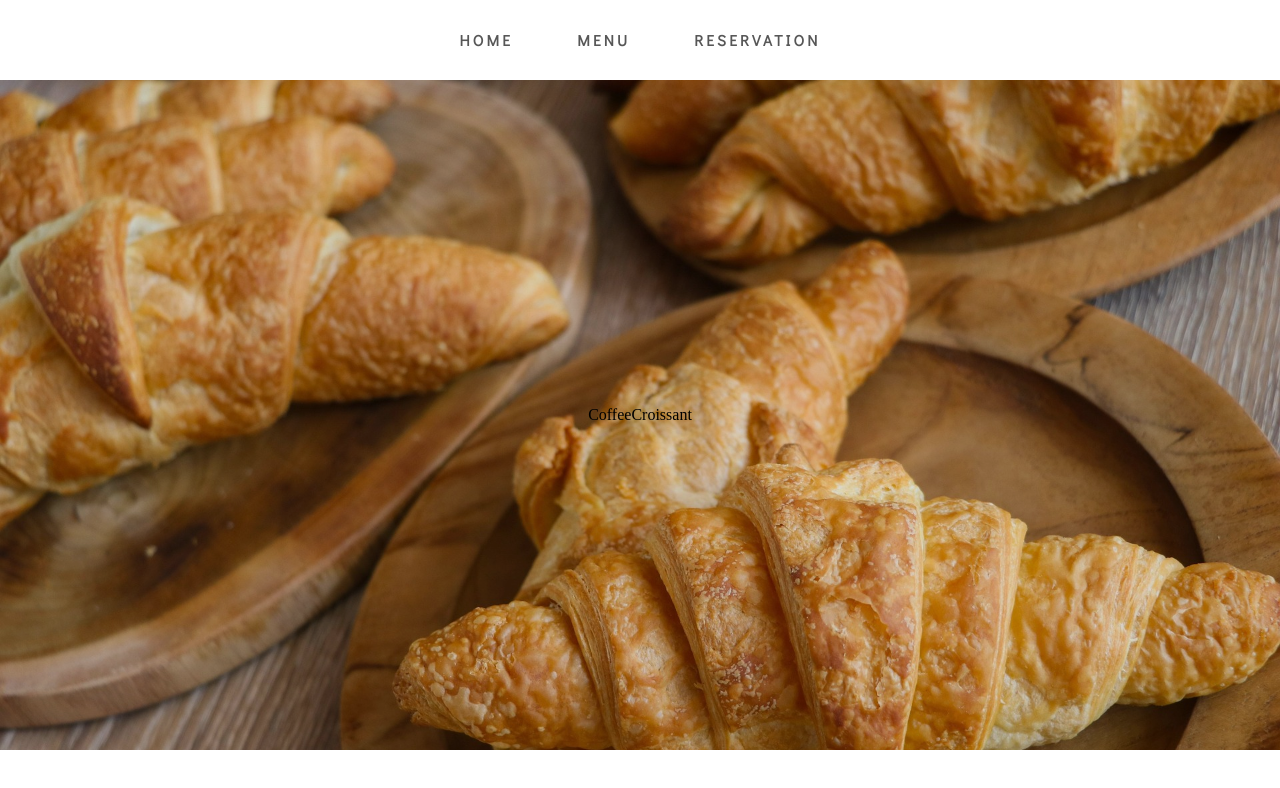
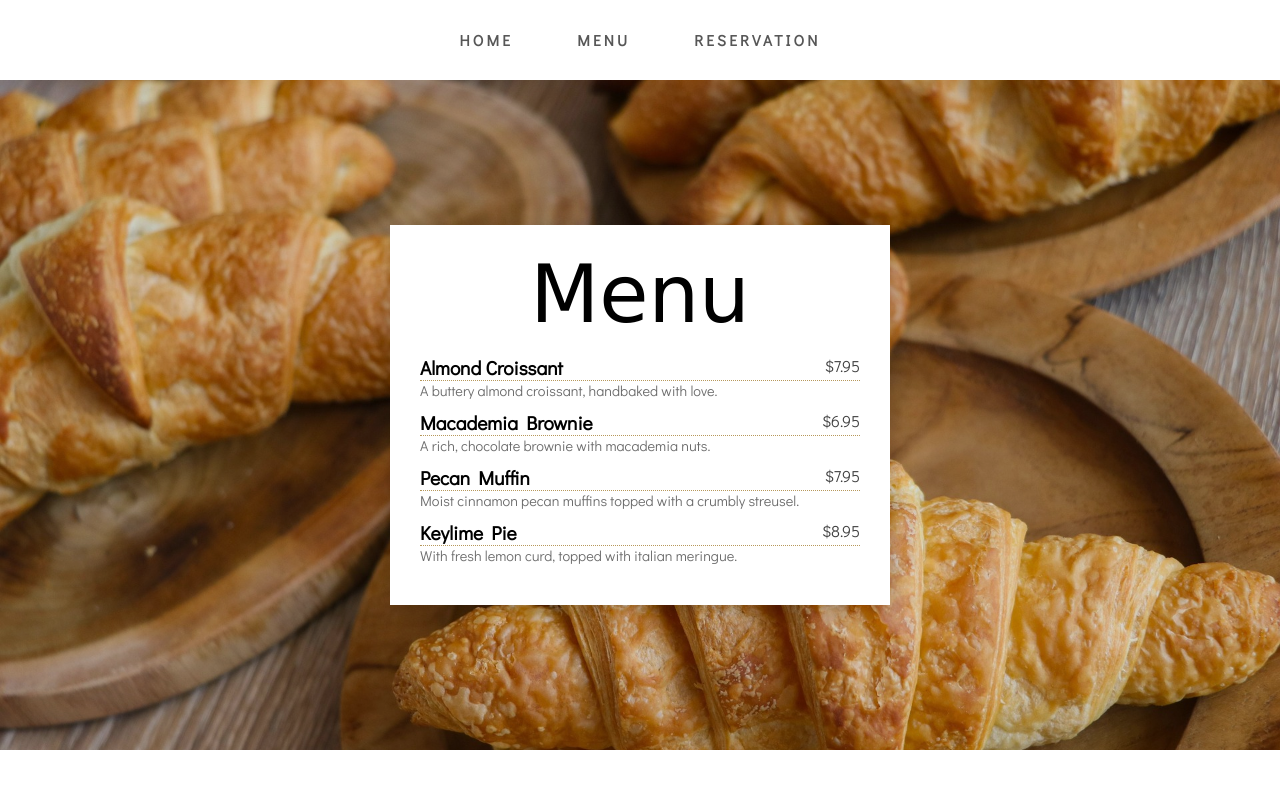
Before and after one commit to dvforest/odin-restaurant-page, a website built with webpack: page src/template.html in a window 1280 px wide. Both pictures are taken after a click on the button "MENU". Built offline with nearby package versions, Linux system fonts and the light colour scheme; a web font is replaced by a local one.

Commit message:
Added menu items.

```diff
--- a/src/home.js
+++ b/src/home.js
@@ -4,11 +4,11 @@ class Home {
     constructor() {
         this.elements = [
             {class: "subtitle",
-             element: "div",
+             element: "h2",
              textContent: "Welcome to"
             },
             {class: "title",
-                element: "div",
+                element: "h1",
                 textContent: "CAFÉ BRUME"
             },
             {class: "title-paragraph",
@@ -20,12 +20,18 @@ class Home {
         this.backgroundImage = `url(${backgroundImage})`;
     }
 
-    generateHTML() {
-        let innerElements = this.elements.map(item =>
-            `<${item.element} class="${item.class}">${item.textContent}</${item.element}>`
-        ).join("");
-        let wrappedElements = `<div class="home">${innerElements}</div>`
-        return wrappedElements;
+    generateDOM() {
+        let container = document.createElement("div");
+        container.classList.add("home");
+
+        this.elements.forEach(item => {
+            let element = document.createElement(item.element);
+            element.classList.add(item.class);
+            element.textContent = item.textContent;
+            container.appendChild(element);
+        });
+
+        return container;
     }
 
 }
--- a/src/index.js
+++ b/src/index.js
@@ -12,7 +12,7 @@ const reservation = new Reservation();
 // Add event listeners
 function display(page){
     container.innerHTML = "";
-    container.innerHTML = page.generateHTML();
+    container.appendChild(page.generateDOM());
     container.style.backgroundImage = page.backgroundImage;
 }
 document.getElementById("homeButton").addEventListener("click", () => {
--- a/src/menu.js
+++ b/src/menu.js
@@ -2,24 +2,76 @@ import backgroundImage from "./img/croissants.jpg";
 
 class Menu {
     constructor() {
-        this.elements = [
-            {class: "menuItem",
-             element: "div",
-             textContent: "Coffee"
+        this.title = "Menu";
+        this.foodItem = [
+            {title: "Almond Croissant",
+             price: "$7.95",
+             description: "A buttery almond croissant, handbaked with love."
             },
-            {class: "menuItem",
-                element: "div",
-                textContent: "Croissant"
-               },
+            {title: "Macademia Brownie",
+             price: "$6.95",
+             description: "A rich, chocolate brownie with macademia nuts."
+            },
+            {title: "Pecan Muffin",
+                price: "$7.95",
+                description: "Moist cinnamon pecan muffins topped with a crumbly streusel."
+            },
+            {title: "Keylime Pie",
+                price: "$8.95",
+                description: "With fresh lemon curd, topped with italian meringue."
+            },
         ];
 
         this.backgroundImage = `url(${backgroundImage})`;
     }
 
-    generateHTML() {
-        return this.elements.map(item =>
-            `<${item.element} class="${item.class}">${item.textContent}</${item.element}>`
-        ).join("");
+    generateDOM() {
+        let container = document.createElement("div");
+        container.classList.add("menu");
+
+        // Create title
+        let title = document.createElement("h2");
+        title.textContent = this.title;
+        title.classList.add("title");
+        container.appendChild(title);
+
+        // Create food column
+        let foodColumn = document.createElement("div");
+        foodColumn.classList.add("food-column");
+        container.appendChild(foodColumn);
+
+        // Create menu items
+        this.foodItem.forEach(item => {
+            let foodWrapper = document.createElement("div");
+            foodWrapper.classList.add("food-wrapper");
+
+            // Food Header
+            let foodHeader = document.createElement("div");
+            foodHeader.classList.add("food-header");
+            foodWrapper.appendChild(foodHeader);
+
+            // Food Title
+            let foodTitle = document.createElement("div");
+            foodTitle.classList.add("food-title");
+            foodTitle.textContent = item.title;
+            foodHeader.appendChild(foodTitle);
+
+            // Food Price
+            let foodPrice = document.createElement("div");
+            foodPrice.classList.add("food-price");
+            foodPrice.textContent = item.price;
+            foodHeader.appendChild(foodPrice);
+
+            // Food Description
+            let foodDescription = document.createElement("div");
+            foodDescription.classList.add("food-description");
+            foodDescription.textContent = item.description;
+            foodWrapper.appendChild(foodDescription);
+
+            foodColumn.appendChild(foodWrapper);
+        });
+
+        return container;
     }
 
 }
--- a/src/reservation.js
+++ b/src/reservation.js
@@ -16,10 +16,18 @@ class Reservation {
         this.backgroundImage = `url(${backgroundImage})`;
     }
 
-    generateHTML() {
-        return this.elements.map(item =>
-            `<${item.element} class="${item.class}">${item.textContent}</${item.element}>`
-        ).join("");
+    generateDOM() {
+        let container = document.createElement("div");
+        container.classList.add("reservation");
+
+        this.elements.forEach(item => {
+            let element = document.createElement(item.element);
+            element.classList.add(item.class);
+            element.textContent = item.textContent;
+            container.appendChild(element);
+        });
+
+        return container;
     }
 
 }
--- a/src/style.css
+++ b/src/style.css
@@ -2,6 +2,10 @@
     margin: 0;
     padding: 0;
     box-sizing: border-box;
+}
+
+h1, h2, h3, h4, h5, h6 {
+    all: unset;
 }
 
 body {
@@ -36,6 +40,10 @@ nav button {
     text-transform: uppercase;
     font-weight: 600;
     color: rgb(87, 87, 87)
+}
+
+nav button:hover {
+    color: rgb(156, 156, 156)
 }
 
 .content {
@@ -86,3 +94,56 @@ footer {
     text-align: center;
     text-wrap: pretty;
 }
+
+.menu .title {
+    font-size: 5rem;
+    font-family: "Meow Script", cursive;
+    line-height: 5rem;
+    margin-bottom: 20px;
+    text-align: center;
+}
+
+.menu {
+    background-color: white;
+    width: 500px;
+    padding: 30px;
+    display: flex;
+    flex-direction: column;
+    align-items: center;
+    box-shadow: 1px 1px 20px rgba(0, 0, 0, 0.2);
+}
+
+.food-header {
+    display: flex;
+    justify-content: space-between;
+    border-bottom: 1px dotted rgb(183 152 91);
+}
+
+.food-column {
+    width: 100%;
+}
+
+.food-wrapper {
+    margin-bottom: 10px;
+}
+
+.food-title {
+    font-size: 1.2rem;
+    color: black;
+    font-family: "Didact Gothic", sans-serif;
+    font-weight: 600;
+}
+
+.food-price {
+    font-size: 1rem;
+    color: rgb(62, 62, 62);
+    font-weight: 200;
+    font-family: "Didact Gothic", sans-serif;
+}
+
+.food-description {
+    font-size: 0.9rem;
+    color: rgb(108, 108, 108);
+    font-family: "Didact Gothic", sans-serif;
+    font-weight: 100;
+}
```
